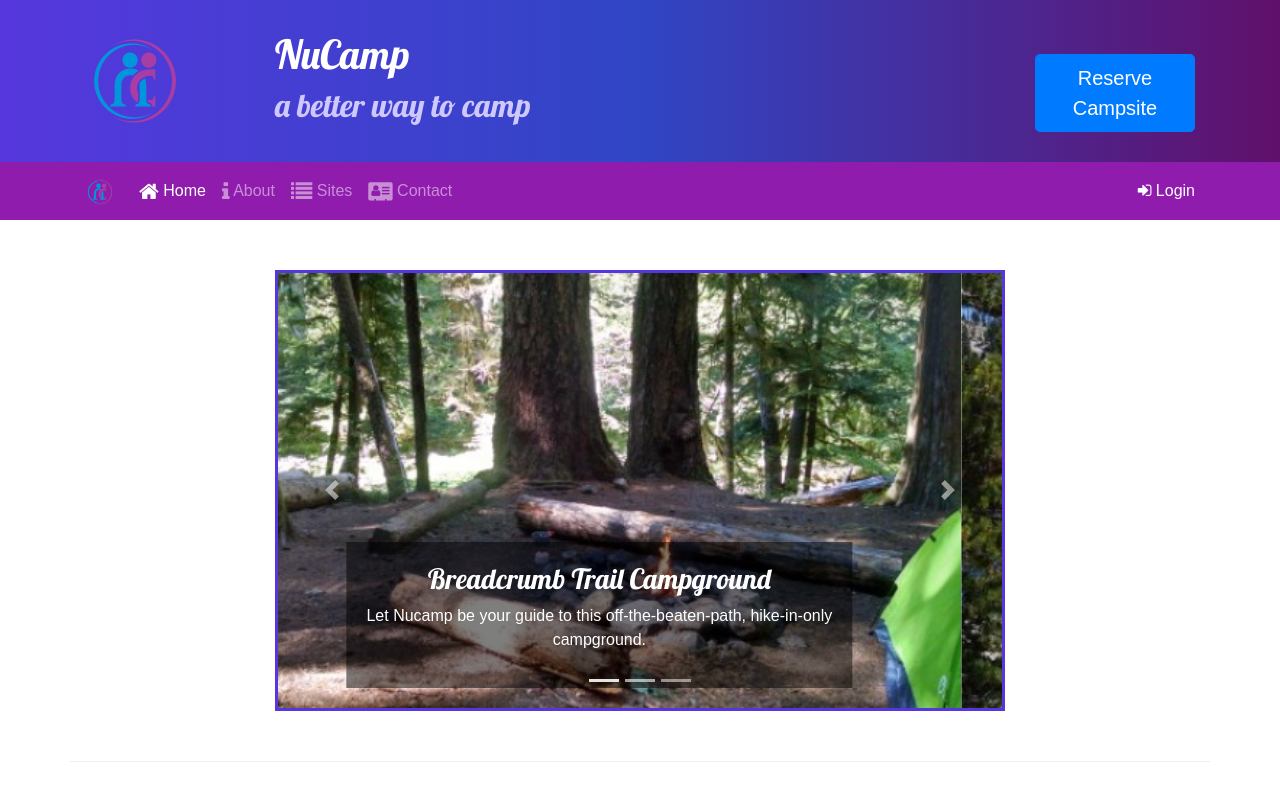
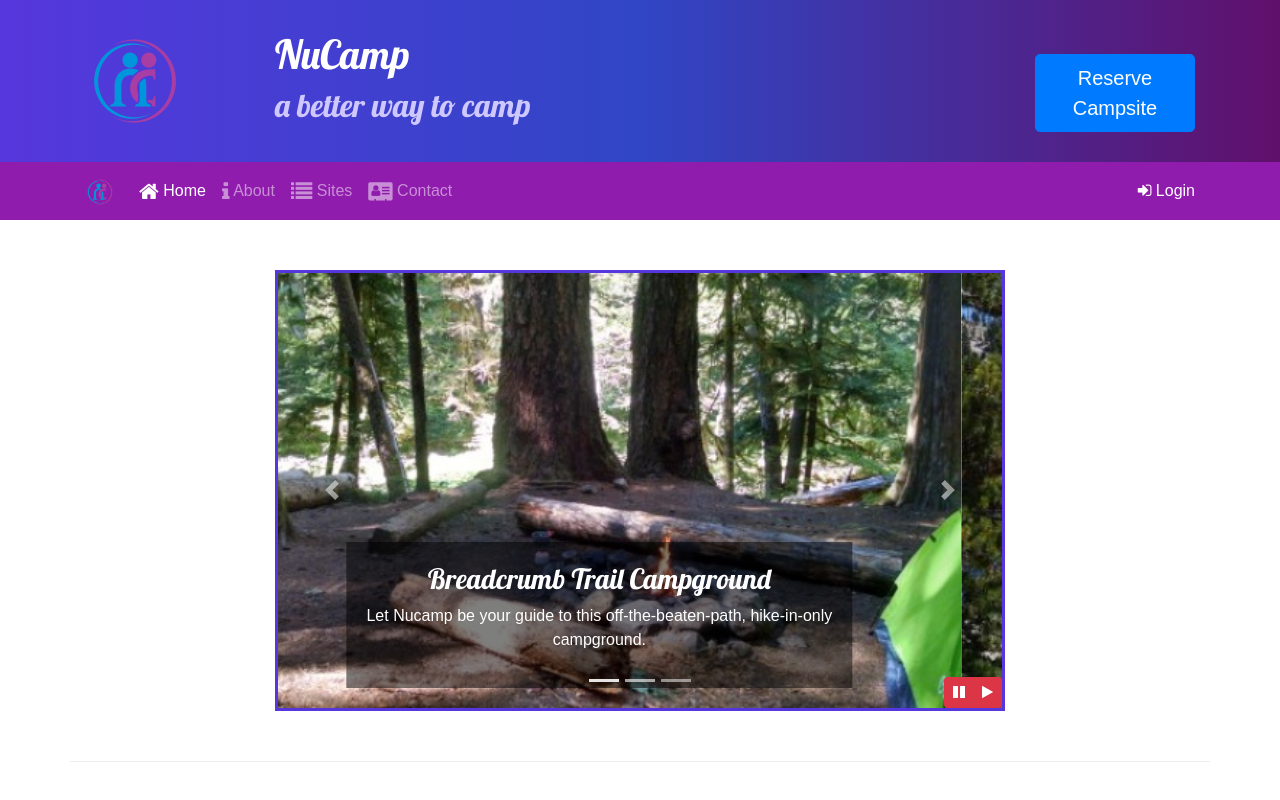
Before and after one commit to UJordan/Camp-Project, a website: page index.html in a window 1280 px wide. Shown: the top 800 px of the page. Drawn offline with nearby package versions, Linux system fonts and the light colour scheme.

Commit message:
Carousel Buttons with jQuery

```diff
--- a/css/styles.css
+++ b/css/styles.css
@@ -43,3 +43,10 @@ header h2 {
 .carousel {
     border: solid #5637DD;
 }
+
+#carouselButton {
+    position: absolute;
+    right: 0;
+    bottom: 0;
+    z-index: 100;
+}
--- a/index.html
+++ b/index.html
@@ -203,6 +203,14 @@
                         <span class="carousel-control-next-icon"></span>
                         <span class="sr-only">Next</span>
                     </a>
+                    <div class="btn-group" id="carouselButton">
+                        <button class="btn btn-danger btn-sm">
+                            <i class="fa fa-pause" id="carouselPause"></i>
+                        </button>
+                        <button class="btn btn-danger btn-sm">
+                            <i class="fa fa-play" id="carouselPlay"></i>
+                        </button>
+                    </div>
                 </div>
             </div>
         </div>
@@ -295,6 +303,18 @@
         <script src="node_modules/popper.js/dist/umd/popper.min.js"></script>
         <script src="node_modules/bootstrap/dist/js/bootstrap.min.js"></script>
 
+        <script>
+            $(function () {
+                $(".carousel").carousel({interval: 2000, pause:"false"});
+                $("#carouselPause").click(function(){
+                    $(".carousel").carousel("pause");
+                });
+                $("#carouselPlay").click(function(){
+                    $("carousel").carousel("cycle");
+                })
+            });
+        </script>
+
 </body>
 
 </html>
```
